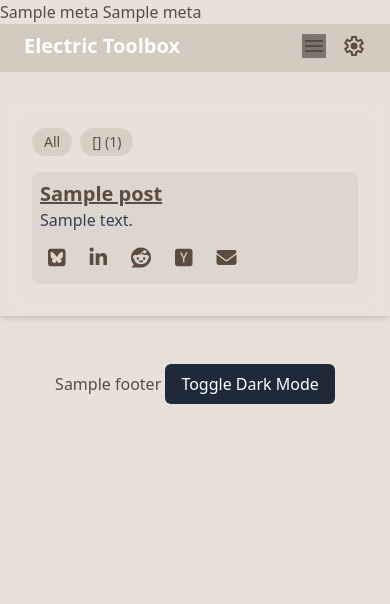
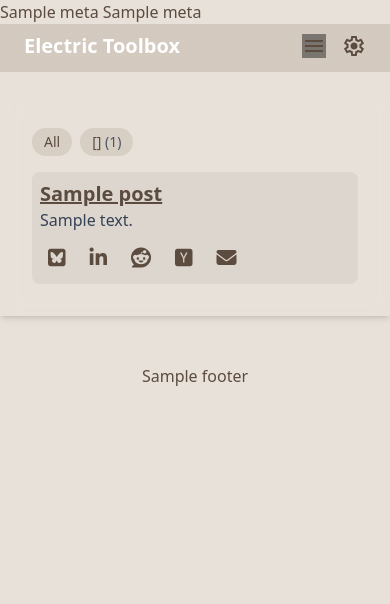
Before and after one commit to Portugapt/portugapt.github.io, a Flask app: template src/electric_toolbox/templates/sections/blog/index.html in a window 390 px wide. Shown: the top 604 px of the page. Run offline with Flask 3, Linux system fonts and the light colour scheme; the template is opened without the code that fills it: most values are stand-ins (such as "Sample title", 1, 10 or a date in 2020); style sheets or scripts are compiled from the project's sources; parts of the project's set-up code (start-up, migrations or seed data) failed here and were passed over; some libraries are stand-ins or nearby versions.

Commit message:
fix(a11y): crawlable link semantics, reader mode, skip link
Accessibility and the SEO that depends on real link semantics:
- Convert navigational <button hx-get> elements (nav menu, breadcrumbs, post
  cards) into real <a href> enhanced by htmx. They now work without JS, are
  keyboard/AT-friendly, and — importantly for SEO — are crawlable links rather
  than buttons search engines can't follow.
- Remove the misused role="article" from those controls and wrap breadcrumbs in
  <nav aria-label="Breadcrumb">; mark the active nav item with aria-current.
- Add a "Skip to content" link and make <main> focusable (tabindex="-1").
- Remove the buggy footer "Toggle Dark Mode" button (it forced dark on every
  click and never toggled back); the settings modal already has a real toggle.
- Replace the broken placeholder image (stray Unicode in the URL) with a CSS
  gradient block, give real thumbnails descriptive alt text and lazy loading.
- Respect prefers-reduced-motion site-wide; add an overridable html_lang block.

https://claude.ai/code/session_01VwY4LT6y5ZtZymiStjsrCA

```diff
--- a/resources/common.css
+++ b/resources/common.css
@@ -33,3 +33,19 @@
 .social-share-button i {
     font-size: 1.25rem;
 }
+
+/* Respect users who prefer reduced motion: drop smooth scrolling, transitions
+   and animations site-wide. */
+@media (prefers-reduced-motion: reduce) {
+    html {
+        scroll-behavior: auto;
+    }
+    *,
+    *::before,
+    *::after {
+        animation-duration: 0.01ms !important;
+        animation-iteration-count: 1 !important;
+        transition-duration: 0.01ms !important;
+        scroll-behavior: auto !important;
+    }
+}
--- a/src/electric_toolbox/templates/base.html
+++ b/src/electric_toolbox/templates/base.html
@@ -1,5 +1,5 @@
 <!DOCTYPE html>
-<html lang="en" class="scroll-smooth">
+<html lang="{% block html_lang %}en{% endblock %}" class="scroll-smooth">
 
 {% block head %}{% endblock %}
 
--- a/src/electric_toolbox/templates/body.html
+++ b/src/electric_toolbox/templates/body.html
@@ -39,9 +39,13 @@
     }" @scroll.window="scrolled = window.scrollY > 50"
     x-init="$watch('currentTheme', (val) => toggleTheme(currentTheme))"
 class="bg-outone text-outtext dark:bg-doutone dark:text-douttext">
+    <a href="#body-content"
+        class="sr-only focus:not-sr-only focus:absolute focus:z-50 focus:p-3 focus:m-2 focus:rounded-md focus:bg-outs focus:text-outtext">
+        Skip to content
+    </a>
     {% include 'blocks/header.html' %}
 
-    <main id="body-content" class="w-full px-8 py-8 mx-auto my-auto mt-6 shadow-md md:rounded-md dark:bg-doutp sm:max-w-screen-lg backdrop-blur md:border-gray-200 dark:md:border-gray-700">
+    <main id="body-content" tabindex="-1" class="w-full px-8 py-8 mx-auto my-auto mt-6 shadow-md md:rounded-md dark:bg-doutp sm:max-w-screen-lg backdrop-blur md:border-gray-200 dark:md:border-gray-700">
         {% block content %}
             {# This is where page-specific content will go #}
         {% endblock %}
@@ -49,9 +53,6 @@ class="bg-outone text-outtext dark:bg-doutone dark:text-douttext">
 
     <footer class="py-4 mt-8 text-center">
         {{ footer }}
-        <button @click="toggleTheme('dark')" id="dark-mode-toggle" class="px-4 py-2 text-white bg-gray-800 rounded-md">
-            Toggle Dark Mode
-        </button>
     </footer>
     {% include 'components/settings/_modal.html' %}
     {% include 'components/navigation/_modal.html' %}
--- a/src/electric_toolbox/templates/components/navigation/_menu.html
+++ b/src/electric_toolbox/templates/components/navigation/_menu.html
@@ -1,17 +1,18 @@
-{# templates/navbar/desktop.html #}
+{# Section navigation. Real anchors so crawlers can follow them and they work
+   without JS; htmx enhances them into in-place swaps. #}
 <ul class="flex flex-col items-center text-sm font-medium sm:space-y-0 sm:flex-row sm:space-x-6">
     {% for section in navigation.sections %}
     <li>
-        <button class="block w-full py-2 text-left rounded-md text-neutral-300 hover:text-blue-400 sm:w-auto sm:text-center"
+        <a class="block w-full py-2 text-left rounded-md text-neutral-300 hover:text-blue-400 sm:w-auto sm:text-center"
+                href="{{ section.path }}"
+                {% if section.active %}aria-current="page"{% endif %}
                 hx-get="{{ section.hx_get }}"
-                role="article"
-                aria-label="Webpage Section: {{ section.title }}"
                 hx-push-url="{{ section.path }}"
                 hx-target="#body-content"
                 hx-swap="innerHTML"
                 @click="$dispatch('modal-navigation-toggle', false)">
             {{ section.title }}
-        </button>
+        </a>
     </li>
     {% endfor %}
 </ul>
--- a/src/electric_toolbox/templates/sections/blog/_index_post.html
+++ b/src/electric_toolbox/templates/sections/blog/_index_post.html
@@ -5,18 +5,17 @@
 
         <div class="hidden h-40 mb-2 md:mb-0 md:mr-2 md:block md:flex-shrink-0 md:w-40">
             {% if post.thumbnail.is_some() %}
-            <img class="object-cover object-left-top w-full h-full rounded-md"
-                src="{{ post.thumbnail.some }}" alt="">
+            <img class="object-cover object-left-top w-full h-full rounded-md" loading="lazy"
+                src="{{ post.thumbnail.some }}" alt="Thumbnail for {{ post.title }}">
             {% else %}
-            <img class="object-cover object-left-top w-full h-full rounded-md"
-                src="https://images.unsplash.com/5/unsplash-kitsune-4.jpg?ixlib=rb-0.3.5&q=80&fm=jpg&crop=entropy&cs=tinysrgb&w=400&fit=max&ixid=eyJhcHB सचिवाWQiOjEyMDd9&s=dd060fe209b4a56733a1dcc9b5aea53a"
-                alt="Placeholder Image">
+            <div class="w-full h-full rounded-md bg-gradient-to-br from-outp to-outs dark:from-doutp dark:to-douts"
+                aria-hidden="true"></div>
             {% endif %}
         </div>
         <div class="flex flex-col flex-grow">
-            <button class="flex flex-col items-start justify-between text-left text-wrap"
-                hx-get="{{ post.targets.hx.destination }}" role="article"
-                aria-label="Read post: {{ post.title }}"
+            <a class="flex flex-col items-start justify-between text-left text-wrap"
+                href="{{ post.targets.complete.destination }}"
+                hx-get="{{ post.targets.hx.destination }}"
                 hx-push-url="{{ post.targets.complete.destination }}" hx-target="#body-content" hx-swap="innerHTML">
                 <h2 class="text-xl font-bold"><u>{{ post.title | safe }}</u></h2>
                 <span class="text-gray-700 dark:text-gray-300">
@@ -26,7 +25,7 @@
                     {{ post.contents | truncate(200) | safe }}
                     {% endif %}
                 </span>
-            </button>
+            </a>
             <div class="flex flex-col justify-between mt-2 sm:space-x-2 sm:items-center sm:flex-row">
                 {% set share_url = post.url %}
                 {% set share_title = post.title %}
```
Also changed, not shown: src/electric_toolbox/templates/components/breadcrumbs/_partial.html (+9 -5 lines).
